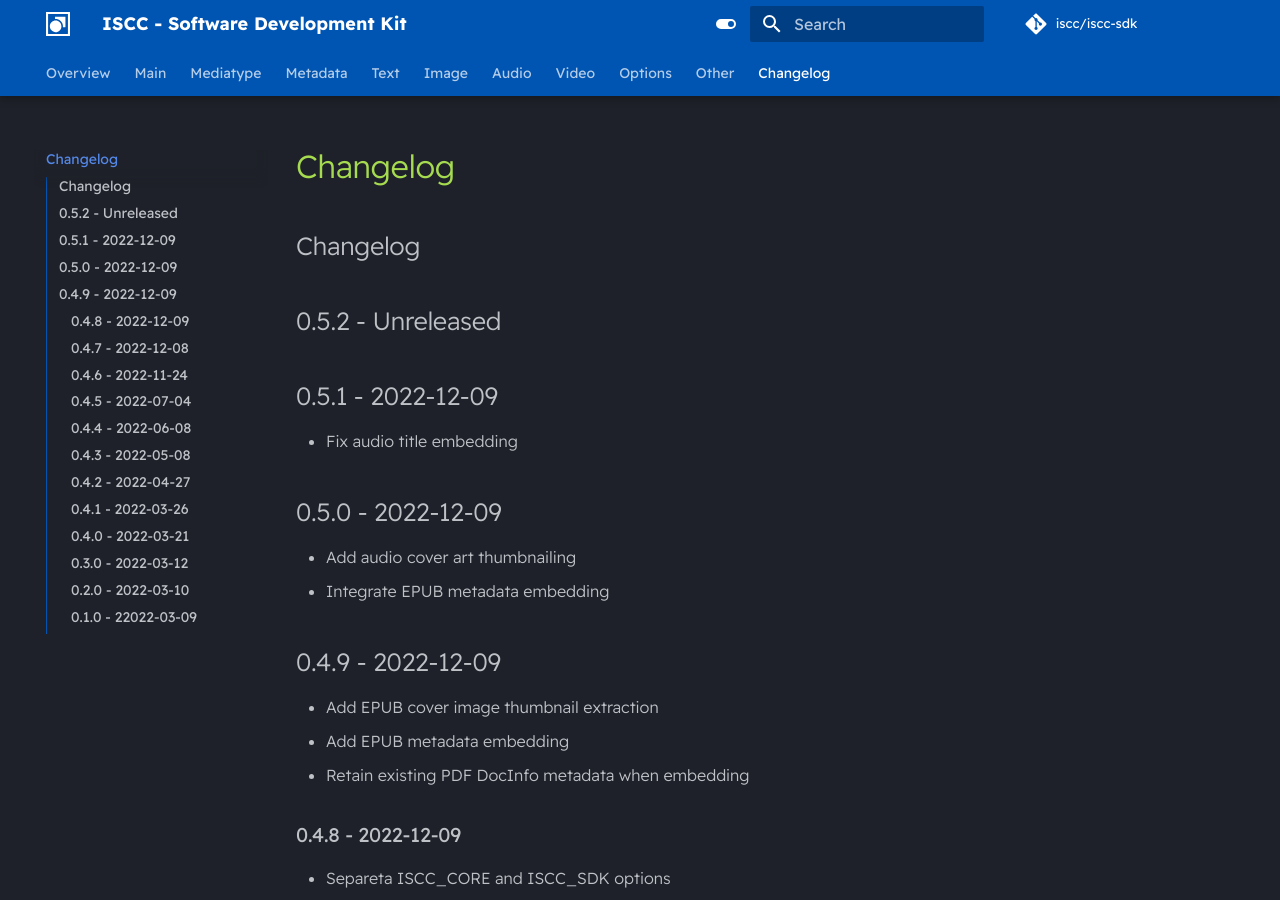
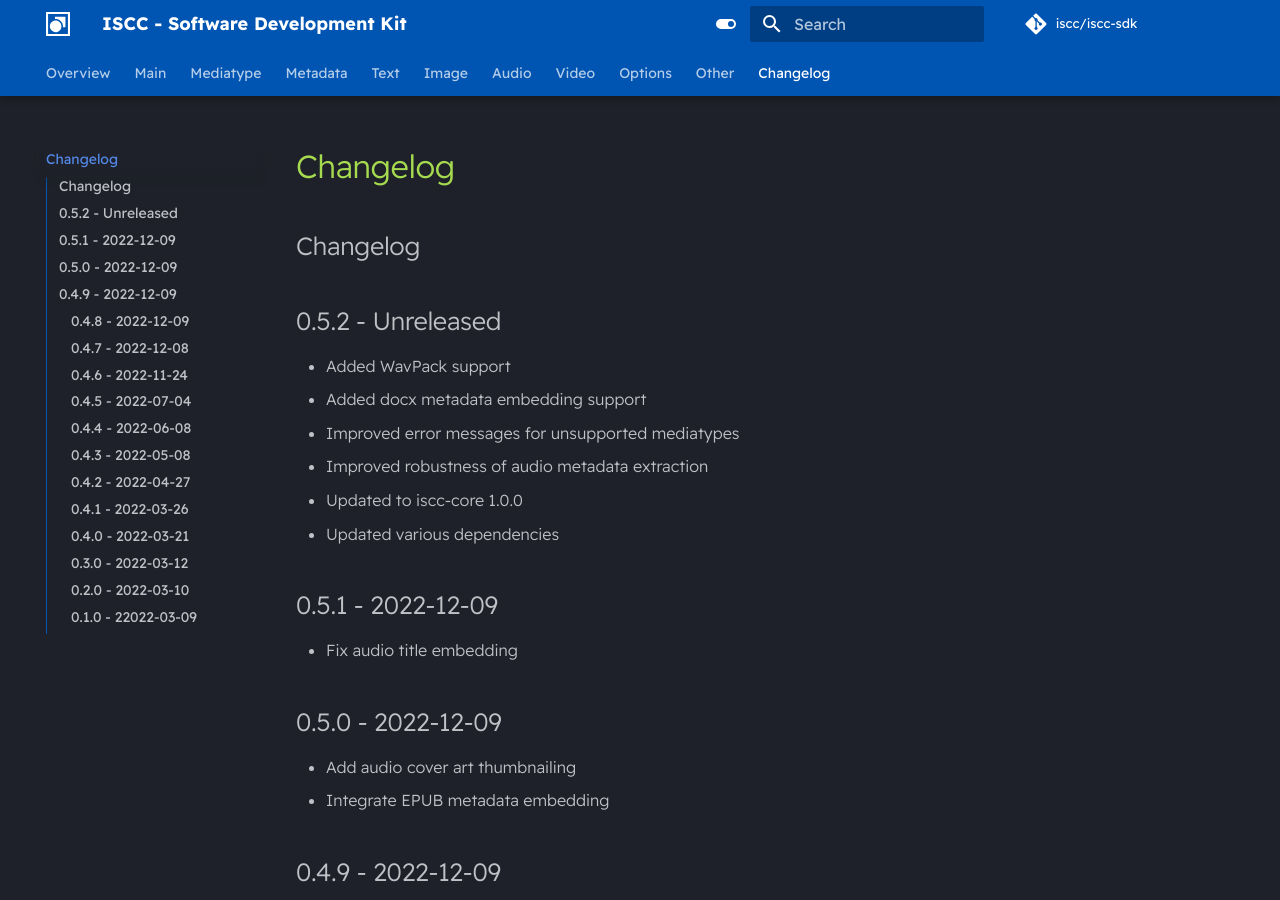
Before and after one commit to iscc/iscc-sdk, an MkDocs documentation site: the page built from docs/changelog.md, in a window 1280 px wide and 900 px high. Built offline with MkDocs 1.6.1 and Material for MkDocs 9.7.7, drawn with Linux system fonts in a browser that asks for light colours; comment, search, counter and statistics services are not loaded.

Commit message:
Update changelog

```diff
--- a/docs/changelog.md
+++ b/docs/changelog.md
@@ -1,6 +1,12 @@
 ## Changelog
 
 ## 0.5.2 - Unreleased
+- Added WavPack support
+- Added docx metadata embedding support
+- Improved error messages for unsupported mediatypes
+- Improved robustness of audio metadata extraction
+- Updated to iscc-core 1.0.0
+- Updated various dependencies
 
 ## 0.5.1 - 2022-12-09
 - Fix audio title embedding
```
Also changed, not shown: CHANGELOG.md (+6 -0 lines).
